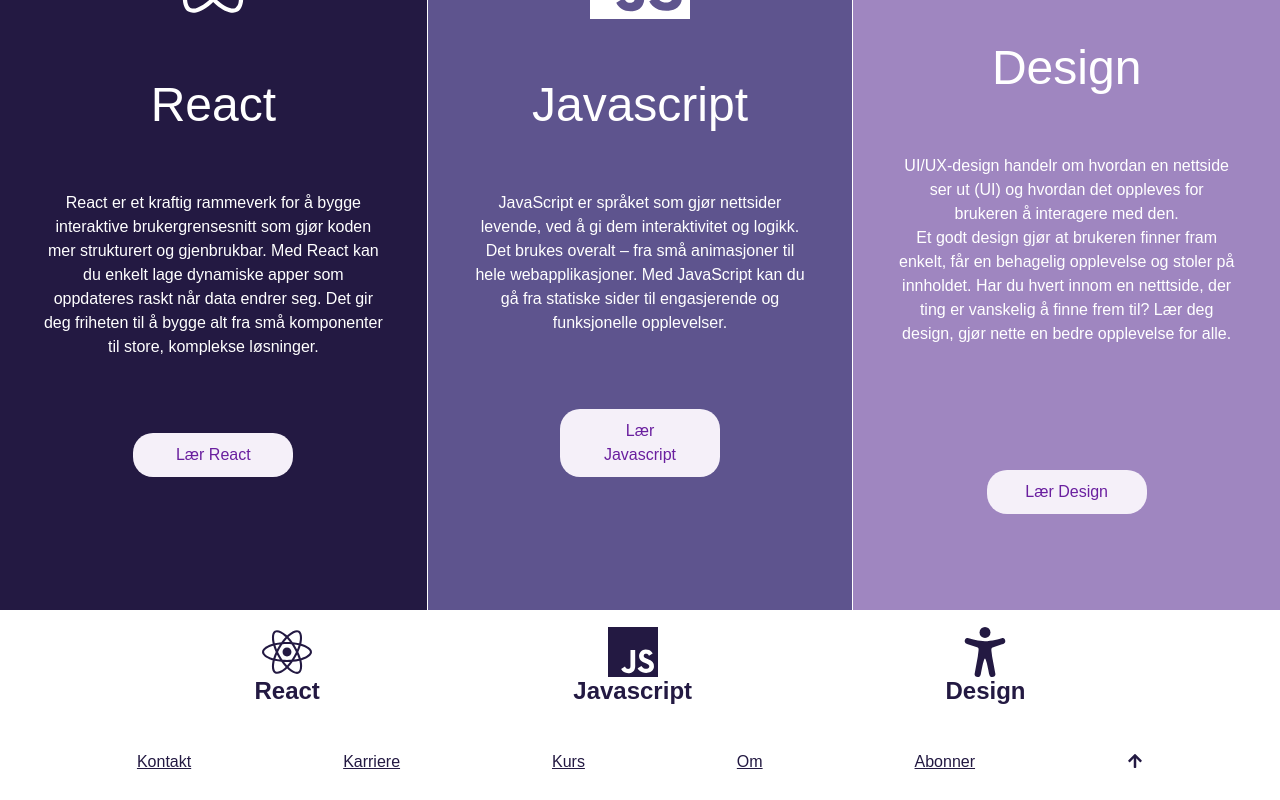
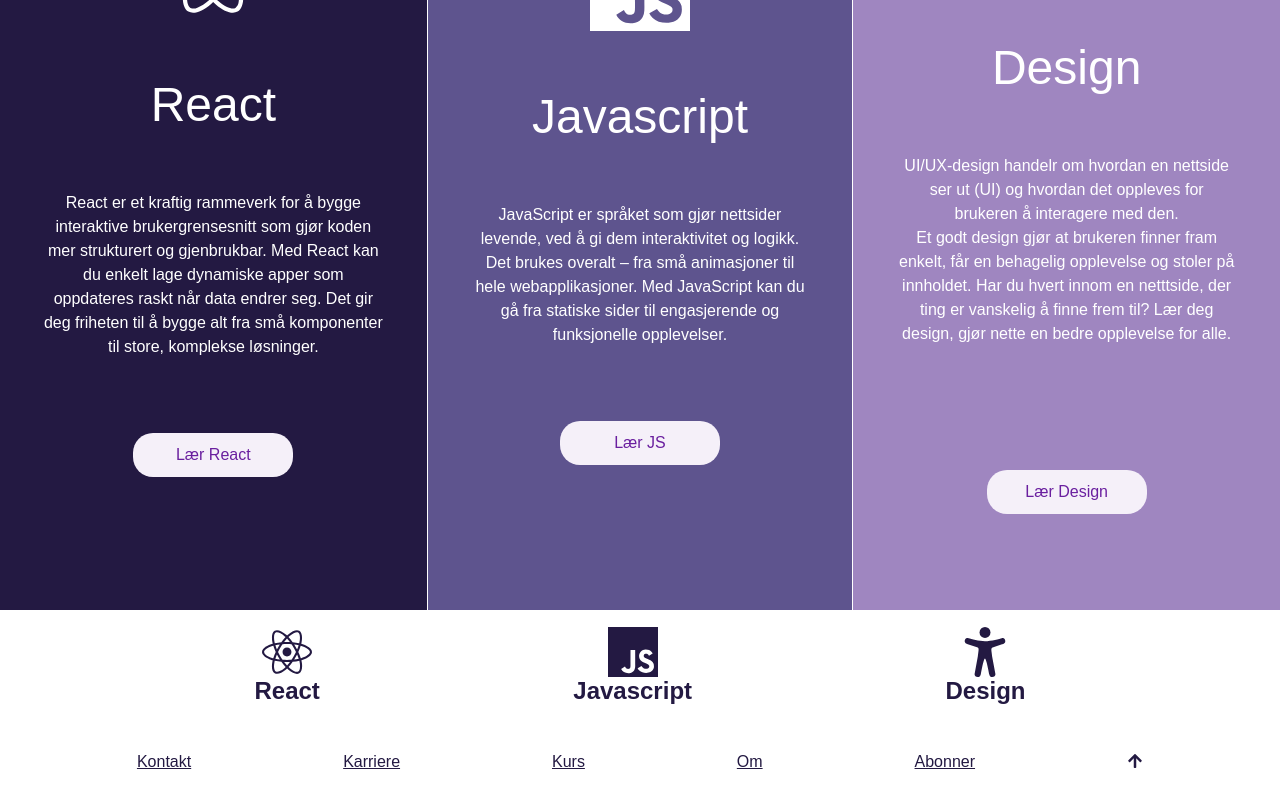
Before and after one commit to marie-cha9ne/Arbeidskrav-2---gruppe, a Next.js app: page / in a window 1280 px wide. Shown: the part 1132-1932 px from the top of the page. Built offline with nearby package versions, Linux system fonts and the light colour scheme.

Commit message:
fra javascript til JS

```diff
--- a/app/components/Main.tsx
+++ b/app/components/Main.tsx
@@ -59,7 +59,7 @@
             sider til engasjerende og funksjonelle opplevelser.
           </p>
           <Link className={styles.callToAction} href="/subject/sub-js">
-            Lær Javascript
+            Lær JS
           </Link>
         </div>
         <div className={`${styles.cssunderThefold} ${styles.paragraf}`}>
```
